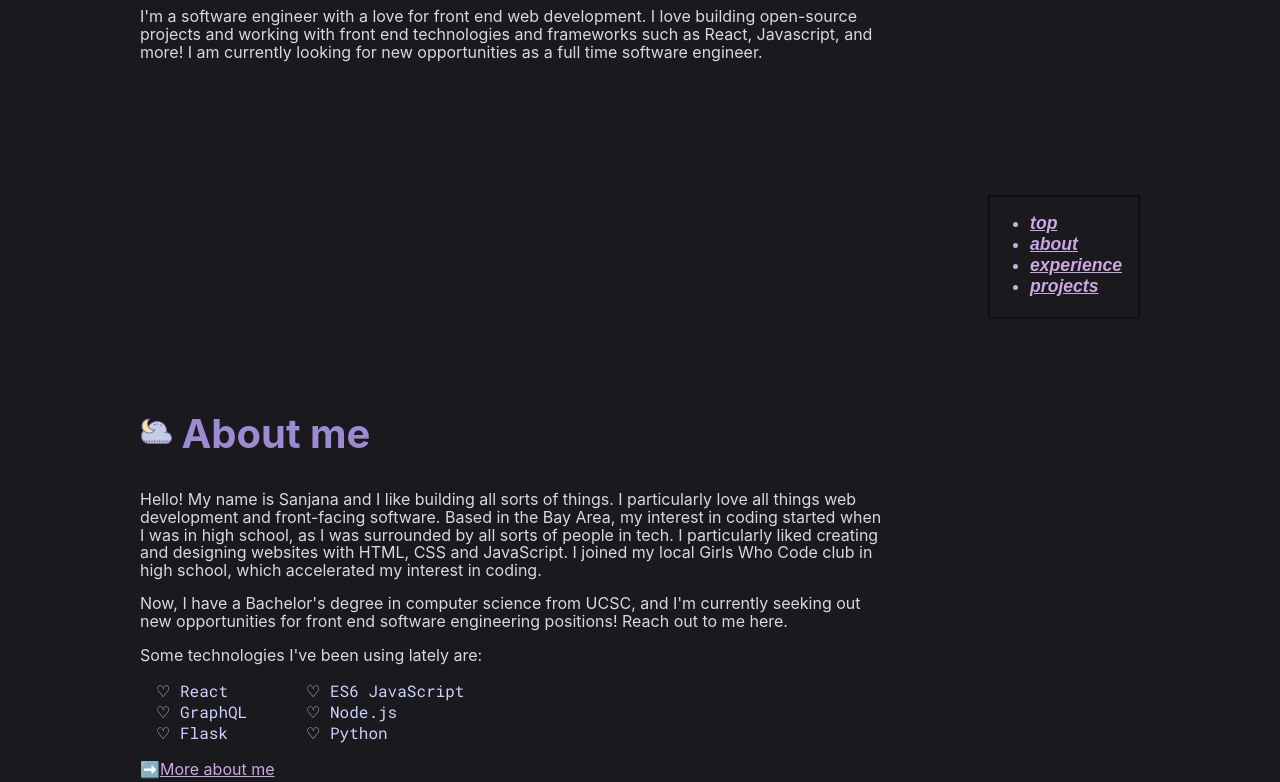
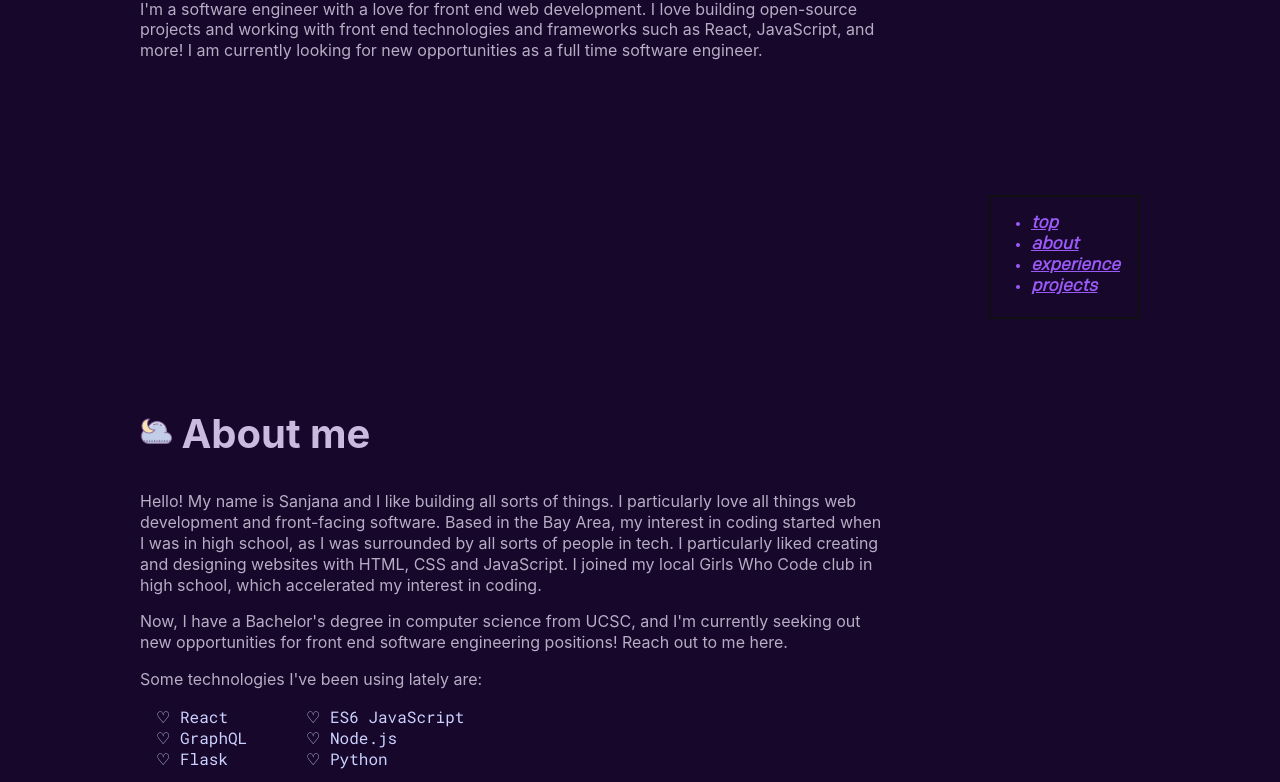
Before and after one commit to sanjananatraj/sanjana, a Gatsby site: page / in a window 1280 px wide. Shown: the part 445-1227 px from the top of the page. Built offline with nearby package versions, Linux system fonts and the light colour scheme; Gatsby itself is replaced by a stand-in of ours.

Commit message:
❗a bold redesign in colors

```diff
--- a/src/components/sections/hero.js
+++ b/src/components/sections/hero.js
@@ -7,10 +7,10 @@ import * as styles from "../../styles/sections.module.scss"
 const Hero = ({ pageRefs }) => (
   <section className={styles.hero} id='#hero' ref={el => {pageRefs.current = { ...pageRefs.current, hero: el}}}>
     <AttentionSeeker effect="pulse" triggerOnce>
-    <h3>Hi there! I&apos;m</h3>
+    <h3>👋 Hi there! I&apos;m</h3>
     <h2>Sanjana Natraj.</h2>
     </AttentionSeeker>
-    <p>I&apos;m a software engineer with a love for front end web development. I love building open-source projects and working with front end technologies and frameworks such as React, Javascript, and more! I am currently looking for new opportunities as a full time software engineer. </p>
+    <p>I&apos;m a software engineer with a love for front end web development. I love building open-source projects and working with front end technologies and frameworks such as React, JavaScript, and more! I am currently looking for new opportunities as a full time software engineer. </p>
   </section>
 )
 
--- a/src/components/sections/projectsSection.js
+++ b/src/components/sections/projectsSection.js
@@ -1,7 +1,7 @@
 import * as React from "react"
 import PropTypes from "prop-types"
 // import { Link } from "gatsby"
-// import * as styles from "../../styles/sections.module.scss"
+import * as styles from "../../styles/sections.module.scss"
 import sun from "../../images/icons8-sun-128.png"
 
 const ProjectSection = ({pageRefs}) => (
--- a/src/styles/_variables.scss
+++ b/src/styles/_variables.scss
@@ -2,20 +2,26 @@
 @import url('https://fonts.googleapis.com/css2?family=Inter:wght@300;400;500;600&display=swap');
 $primary: #ccd1ff;
 $secondary: #FC90AF;
-$linkColor: #cba8e3;
+$linkColor: #9b5af7;
 $borderColor: #0f0f0f;
-$titleColor: #9c8bd3;
+$titleColor: #cabadf;
 $accent: #2E36AA;
-$background: #1a191d;
-$hoverColor: #b17fd4;
+$background: #16072b;
+$hoverColor: #723bc0;
 $blockquoteColor: #e3b35b;
 $scrollbarColor: #EDBBCE;
 $subtitleColor: #ddd3ed;
 $maxWidth: 1000px;
-$fontColor: #d9d9d9;
-$headerFooterColor: #0f0e11;
+$fontColor: #b7adc4;
+$headerFooterColor: #0f041d;
 $fontFamily: -apple-system, BlinkMacSystemFont, 'Inter', Roboto, Oxygen,
 Ubuntu, Cantarell, Fira Sans, Droid Sans, Helvetica Neue, sans-serif;
+$fontSans: 'Colfax', 'Inter', sans-serif;
+
+@font-face {
+  font-family: 'Colfax';
+  src: url("../fonts/Colfax-Regular.otf") format("opentype");
+}
 
 @mixin global {
   @include headers;
@@ -54,7 +60,7 @@ Ubuntu, Cantarell, Fira Sans, Droid Sans, Helvetica Neue, sans-serif;
   }
 
   p {
-    line-height: 1.1;
+    line-height: 1.3;
   }
 }
 
--- a/src/styles/nav.module.scss
+++ b/src/styles/nav.module.scss
@@ -2,7 +2,7 @@
 @include variables.global;
 
 .nav {
-  font-family: Arial, Helvetica, sans-serif;
+  font-family: variables.$fontSans;
   li {
     cursor: pointer;
     text-transform: lowercase;
--- a/src/styles/sections.module.scss
+++ b/src/styles/sections.module.scss
@@ -18,10 +18,10 @@
 
   h2 {
     font-size: clamp(50px, 10vw, 100px);
-    font-weight: 500;
     color: #7c779e;
-    line-height: 1.1;
+    line-height: 1;
     margin: 0;
+    font-family: variables.$fontSans;
   }
 
   h3 {
```
Also changed, not shown: src/fonts/Colfax-Black.otf (added), src/fonts/Colfax-BlackItalic.otf (added), src/fonts/Colfax-Bold.otf (added), src/fonts/Colfax-BoldItalic.otf (added), src/fonts/Colfax-Light.otf (added), src/fonts/Colfax-LightItalic.otf (added), src/fonts/Colfax-Medium.otf (added), src/fonts/Colfax-MediumItalic.otf (added), src/fonts/Colfax-Regular.otf (added), src/fonts/Colfax-RegularItalic.otf (added), src/fonts/Colfax-Thin.otf (added), src/fonts/Colfax-ThinItalic.otf (added).
